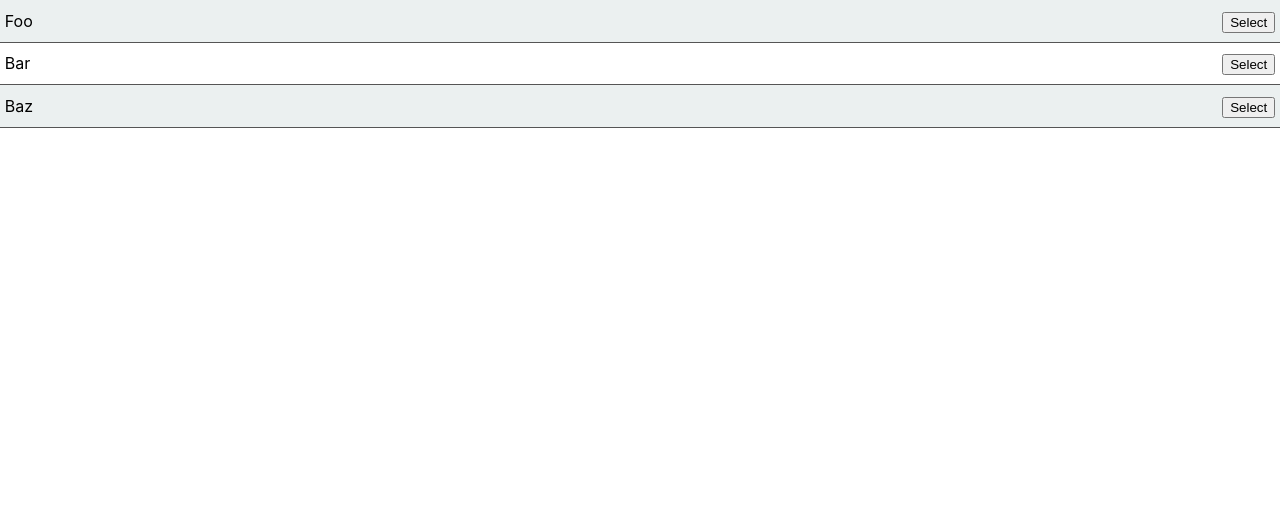
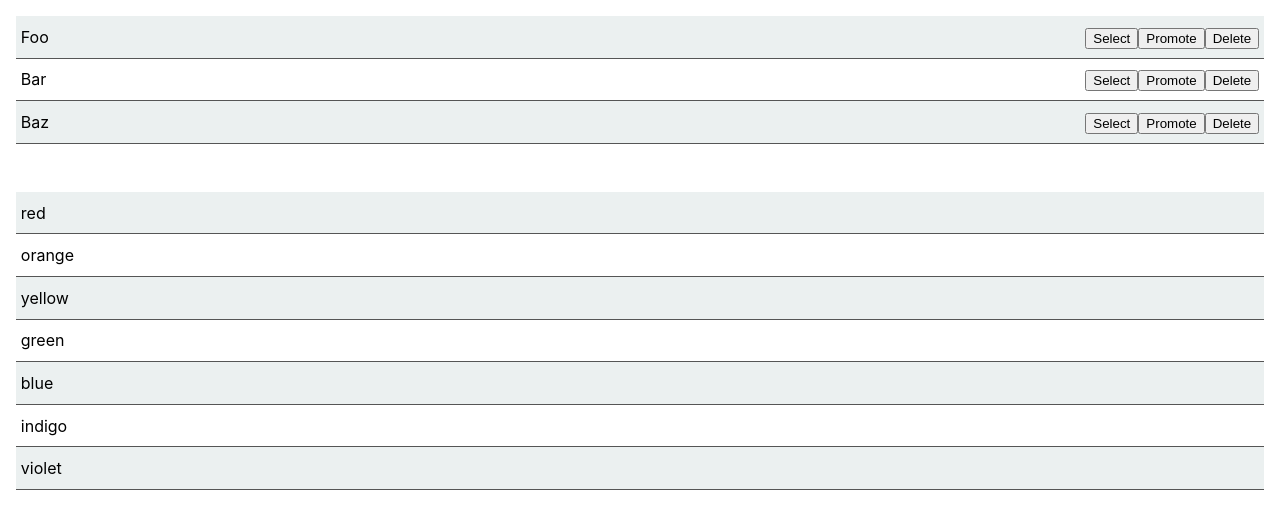
Before and after one commit to reergymerej/bad-parents, a React (Create React App) app: page / in a window 1280 px wide. Shown: the top 528 px of the page. Built offline with nearby package versions, Linux system fonts and the light colour scheme.

Commit message:
Add read only list

```diff
--- a/src/App.css
+++ b/src/App.css
@@ -19,6 +19,11 @@ a:hover {
   color: white;
 }
 
+.List {
+  padding: 1em;
+  margin-bottom: 1em;
+}
+
 .DataRow {
   line-height: 2em;
   height: 2em;
--- a/src/App.js
+++ b/src/App.js
@@ -5,15 +5,19 @@ const DataRow = (props) => (
   <div className="DataRow">
     <div className="Text">{props.text}</div>
     <div className="Controls">
-      <button onClick={props.onSelect}>Select</button>
-      { props.user
-          && (props.user.admin
-            || (props.user.promoter && !props.user.pendingVerification)
-          )
+      { !props.readOnly
+        && <button onClick={props.onSelect}>Select</button>
+      }
+      { !props.readOnly
+          && (props.user
+            && (props.user.admin
+              || (props.user.promoter && !props.user.pendingVerification)
+            ))
           && <button onClick={props.onPromote}>Promote</button>
       }
-      { props.user && props.user.admin
-        && <button onClick={props.onDelete}>Delete</button>
+      { !props.readOnly
+        && (props.user && props.user.admin)
+          && <button onClick={props.onDelete}>Delete</button>
       }
     </div>
   </div>
@@ -26,9 +30,18 @@ const List = (props) => (
         key={item.id}
         {...item}
         user={props.user}
+        readOnly={props.readOnly}
       />
     ))}
   </div>
+)
+
+const ReadOnlyList = (props) => (
+  <List
+    items={props.items}
+    user={props.user}
+    readOnly
+  />
 )
 
 const items = [
@@ -37,11 +50,21 @@ const items = [
   { id: 'c', text: 'Baz' },
 ]
 
+const colors = [
+  { id: 'red', text: 'red' },
+  { id: 'orange', text: 'orange' },
+  { id: 'yellow', text: 'yellow' },
+  { id: 'green', text: 'green' },
+  { id: 'blue', text: 'blue' },
+  { id: 'indigo', text: 'indigo' },
+  { id: 'violet', text: 'violet' },
+]
+
 function App() {
   const user = {
-    admin: false,
+    admin: true,
     promoter: true,
-    pendingVerification: true,
+    pendingVerification: false,
   }
   return (
     <div className="App">
@@ -49,6 +72,10 @@ function App() {
         items={items}
         user={user}
       />
+      <ReadOnlyList
+        items={colors}
+        user={user}
+      />
     </div>
   )
 }
```
